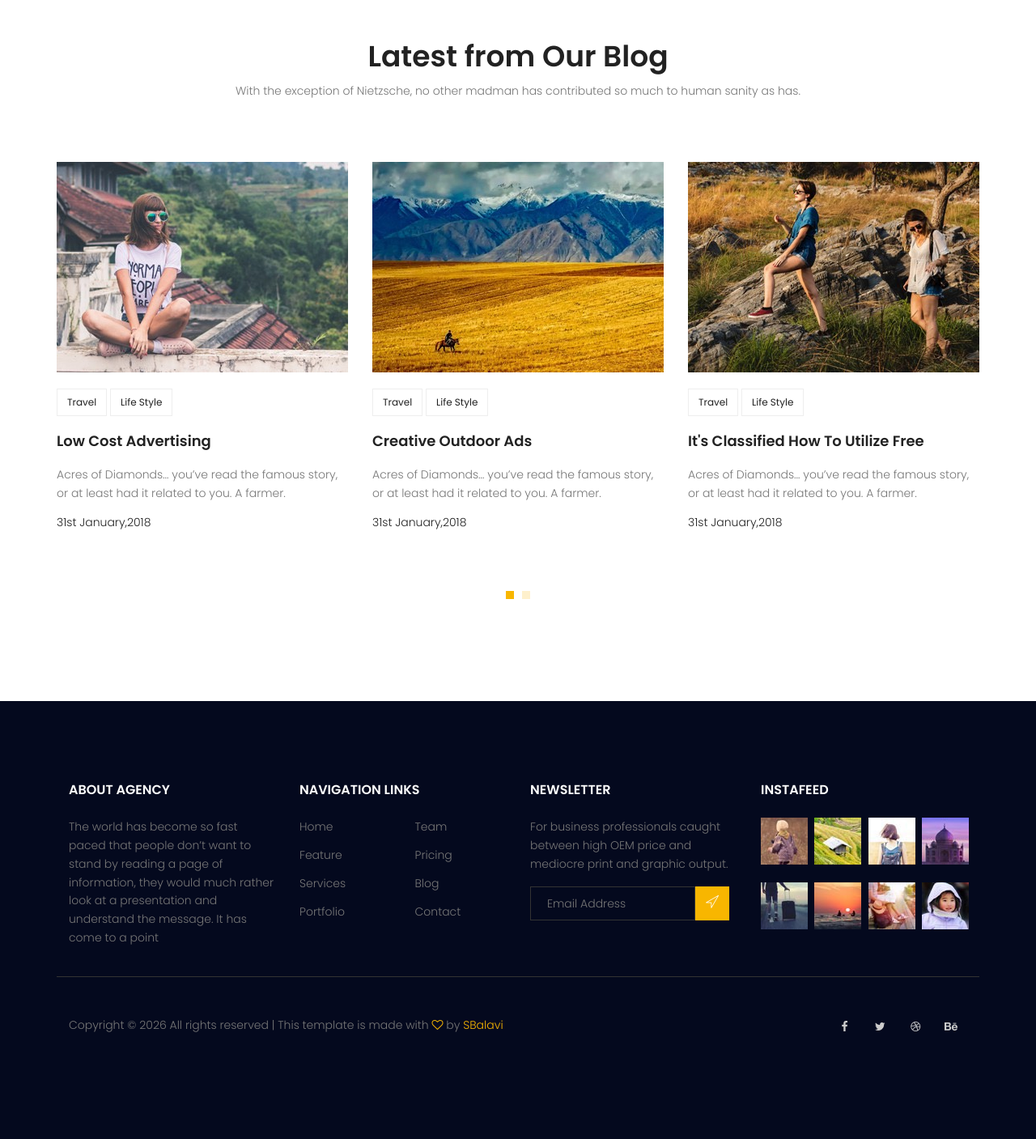
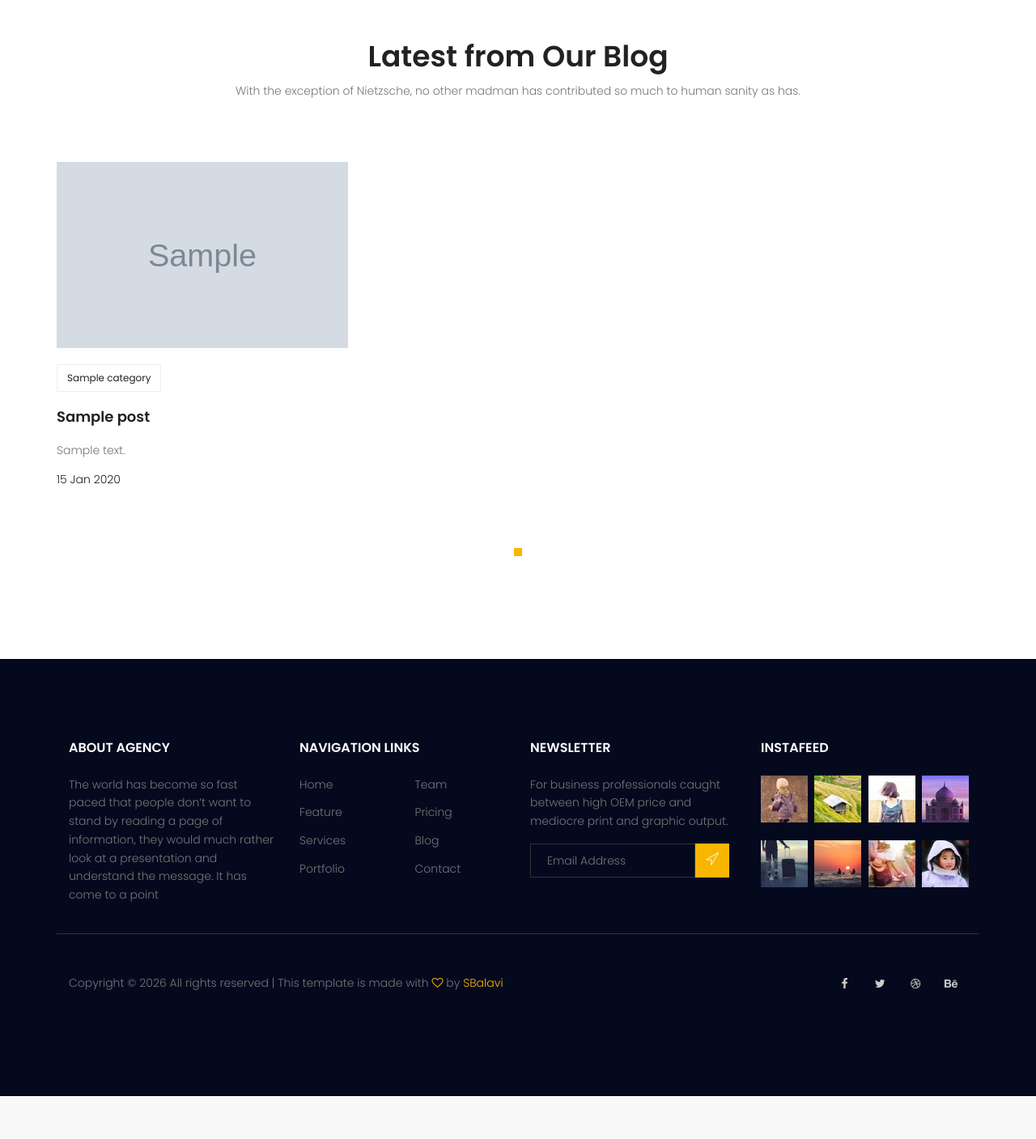
Before and after one commit to sobhan-al/start_django, a Django app: page / in a window 1280 px wide. Shown: the part 2589-3996 px from the top of the page at 81% size. After the commit the page ends 3943 px from the top, so only its background shows below. Run offline with Django 5.2, Linux system fonts and the light colour scheme; tables that the repository leaves empty hold one stand-in row (values such as "Sample post"); grey boxes marked "Sample" are stand-in pictures; some libraries are stand-ins or nearby versions.

Commit message:
in app website, complited slide show with real datas

```diff
--- a/templates/website/index.html
+++ b/templates/website/index.html
@@ -1,6 +1,6 @@
 {% extends 'base.html' %}
 {% load static %}
-
+{% load website_tags %}
 
 
 {% block content %}
@@ -198,156 +198,34 @@
 			</div>
 			<div class="row">
 				<div class="active-recent-blog-carusel">
+
+					{% for post in posts %}
+
 					<div class="single-recent-blog-post item">
 						<div class="thumb">
-							<img class="img-fluid" src="{% static 'img/b1.jpg' %}" alt="">
+							<img class="img-fluid" style="width: 400px; height: 230px; object-fit: cover;" src="{{post.image.url}}" alt="">
 						</div>
 						<div class="details">
 							<div class="tags">
 								<ul>
+									{% for cat in post.categorys.all %}
 									<li>
-										<a href="#">Travel</a>
+										<a href="{% url 'blog:categories' name=cat.name %}">{{cat}}</a>
 									</li>
-									<li>
-										<a href="#">Life Style</a>
-									</li>
+									{% endfor %}
 								</ul>
 							</div>
-							<a href="#">
-								<h4 class="title">Low Cost Advertising</h4>
+							<a href="{% url 'blog:single' pid=post.id %}">
+								<h4 class="title">{{post.title}}</h4>
 							</a>
 							<p>
-								Acres of Diamonds… you’ve read the famous story, or at least had it related to you. A
-								farmer.
+								{{ post.content|slide_contents}}
 							</p>
-							<h6 class="date">31st January,2018</h6>
+							<h6 class="date">{{post.publish_date|date:"d M Y"}}</h6>
 						</div>
 					</div>
-					<div class="single-recent-blog-post item">
-						<div class="thumb">
-							<img class="img-fluid" src="{% static 'img/b2.jpg' %}" alt="">
-						</div>
-						<div class="details">
-							<div class="tags">
-								<ul>
-									<li>
-										<a href="#">Travel</a>
-									</li>
-									<li>
-										<a href="#">Life Style</a>
-									</li>
-								</ul>
-							</div>
-							<a href="#">
-								<h4 class="title">Creative Outdoor Ads</h4>
-							</a>
-							<p>
-								Acres of Diamonds… you’ve read the famous story, or at least had it related to you. A
-								farmer.
-							</p>
-							<h6 class="date">31st January,2018</h6>
-						</div>
-					</div>
-					<div class="single-recent-blog-post item">
-						<div class="thumb">
-							<img class="img-fluid" src="{% static 'img/b3.jpg' %}" alt="">
-						</div>
-						<div class="details">
-							<div class="tags">
-								<ul>
-									<li>
-										<a href="#">Travel</a>
-									</li>
-									<li>
-										<a href="#">Life Style</a>
-									</li>
-								</ul>
-							</div>
-							<a href="#">
-								<h4 class="title">It's Classified How To Utilize Free</h4>
-							</a>
-							<p>
-								Acres of Diamonds… you’ve read the famous story, or at least had it related to you. A
-								farmer.
-							</p>
-							<h6 class="date">31st January,2018</h6>
-						</div>
-					</div>
-					<div class="single-recent-blog-post item">
-						<div class="thumb">
-							<img class="img-fluid" src="{% static 'img/b1.jpg' %}" alt="">
-						</div>
-						<div class="details">
-							<div class="tags">
-								<ul>
-									<li>
-										<a href="#">Travel</a>
-									</li>
-									<li>
-										<a href="#">Life Style</a>
-									</li>
-								</ul>
-							</div>
-							<a href="#">
-								<h4 class="title">Low Cost Advertising</h4>
-							</a>
-							<p>
-								Acres of Diamonds… you’ve read the famous story, or at least had it related to you. A
-								farmer.
-							</p>
-							<h6 class="date">31st January,2018</h6>
-						</div>
-					</div>
-					<div class="single-recent-blog-post item">
-						<div class="thumb">
-							<img class="img-fluid" src="{% static 'img/b2.jpg' %}" alt="">
-						</div>
-						<div class="details">
-							<div class="tags">
-								<ul>
-									<li>
-										<a href="#">Travel</a>
-									</li>
-									<li>
-										<a href="#">Life Style</a>
-									</li>
-								</ul>
-							</div>
-							<a href="#">
-								<h4 class="title">Creative Outdoor Ads</h4>
-							</a>
-							<p>
-								Acres of Diamonds… you’ve read the famous story, or at least had it related to you. A
-								farmer.
-							</p>
-							<h6 class="date">31st January,2018</h6>
-						</div>
-					</div>
-					<div class="single-recent-blog-post item">
-						<div class="thumb">
-							<img class="img-fluid" src="{% static 'img/b3.jpg' %}" alt="">
-						</div>
-						<div class="details">
-							<div class="tags">
-								<ul>
-									<li>
-										<a href="#">Travel</a>
-									</li>
-									<li>
-										<a href="#">Life Style</a>
-									</li>
-								</ul>
-							</div>
-							<a href="#">
-								<h4 class="title">It's Classified How To Utilize Free</h4>
-							</a>
-							<p>
-								Acres of Diamonds… you’ve read the famous story, or at least had it related to you. A
-								farmer.
-							</p>
-							<h6 class="date">31st January,2018</h6>
-						</div>
-					</div>
+					{% endfor %}
+
 
 				</div>
 			</div>
--- /dev/null
+++ b/website/templatetags/website_tags.py
@@ -0,0 +1,13 @@
+from django import template
+from blog.models import Post,Category
+register = template.Library()
+
+
+@register.filter
+def slide_contents(text):
+    length = len(text)
+    if length > 90:
+        part1 = text[:60] + '... ' + text[-30:]
+    else:
+        part1 = text
+    return part1
--- a/website/views.py
+++ b/website/views.py
@@ -1,10 +1,12 @@
 from django.shortcuts import render
 from django.http import HttpResponse,JsonResponse
-
+from blog.models import Post
 
 
 def index_view(request):
-    return render(request,'website/index.html')
+    posts = Post.objects.filter(status=1)
+    context = {'posts':posts}
+    return render(request,'website/index.html',context)
 
 
 def about_view(request):
```
Also changed, not shown: website/templatetags/__init__.py (added).
